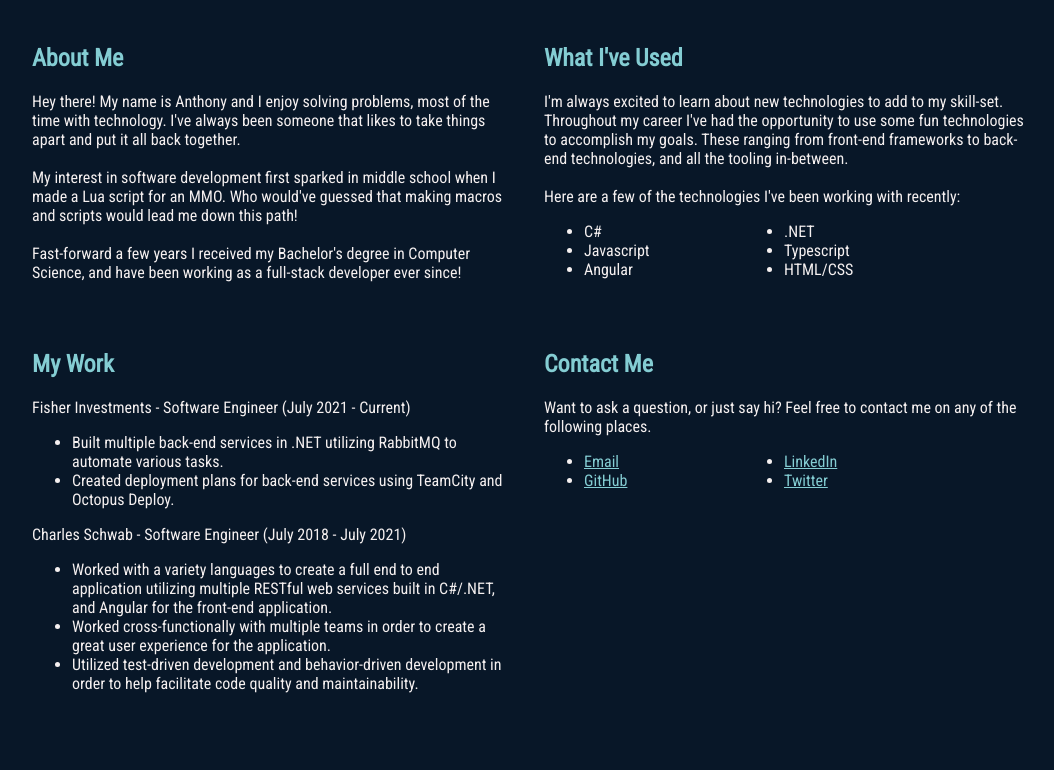
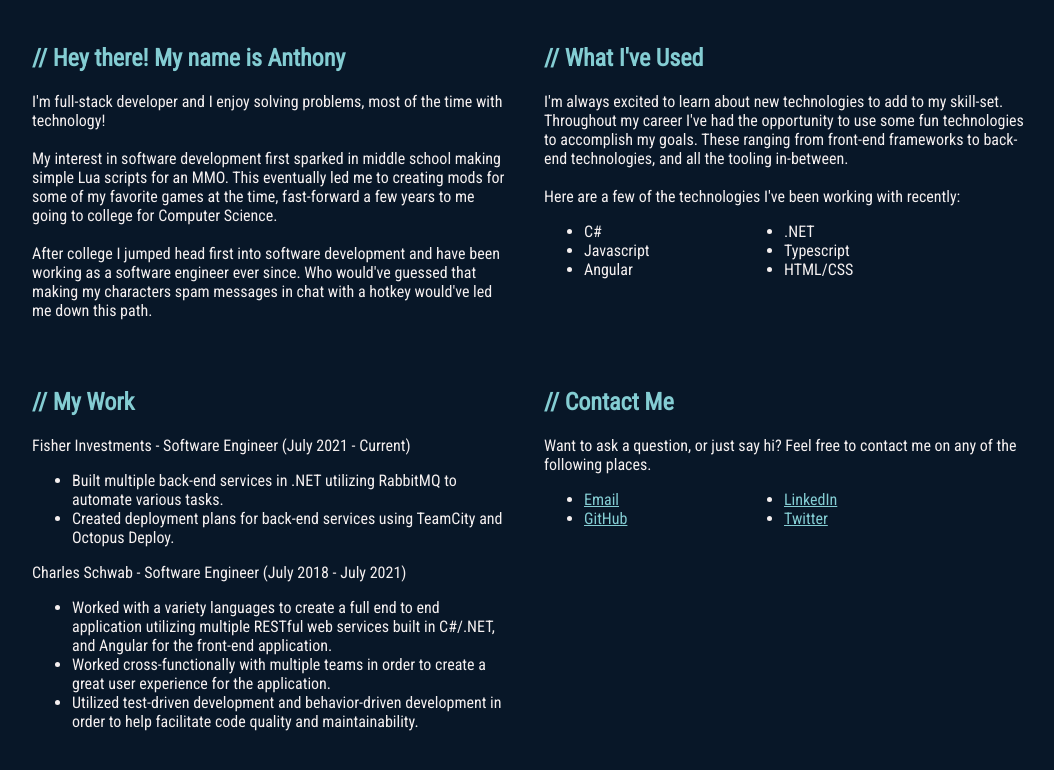
Before and after one commit to AnthonyAlmanza/My-Website, an Angular app: page / in a window 1280 px wide. Shown: the top 770 px of the page, without its empty margins (112-1166 px from the left). Built offline with nearby package versions, Linux system fonts and the light colour scheme.

Commit message:
Updated text in default page

```diff
--- a/src/app/app.component.html
+++ b/src/app/app.component.html
@@ -1,18 +1,19 @@
 <div class="section-box" role="main">
   <section id="section-about">
-    <h1>About Me</h1>
+    <h1>// Hey there! My name is <b>Anthony</b></h1>
     <p>
-      Hey there! My name is Anthony and I enjoy solving problems, most of the time with technology.
-      I've always been someone that likes to take things apart and put it all back together.
-      <br><br>My interest in software development first sparked in middle school when I made a Lua script for an MMO.
-      Who would've guessed that making macros and scripts would lead me down this path!
+      I'm full-stack developer and I enjoy solving problems, most of the time with technology!
       <br><br>
-      Fast-forward a few years I received my Bachelor's degree in Computer Science, and have been working as a full-stack
-      developer ever since!
+      My interest in software development first sparked in middle school making simple Lua scripts for an MMO. This eventually
+      led me to creating mods for some of my favorite games at the time, fast-forward a few years to me going to college for
+      Computer Science.
+      <br><br>
+      After college I jumped head first into software development and have been working as a software engineer ever since.
+      Who would've guessed that making my characters spam messages in chat with a hotkey would've led me down this path.
     </p>
   </section>
   <section id="section-experience">
-    <h1>What I've Used</h1>
+    <h1>// What I've Used</h1>
     <p>
       I'm always excited to learn about new technologies to add to my skill-set.
       Throughout my career I've had the opportunity to use some fun technologies to accomplish my goals. These ranging from
@@ -30,7 +31,7 @@
     </ul>
   </section>
   <section id="section-projects">
-    <h1>My Work</h1>
+    <h1>// My Work</h1>
     <p>
       Fisher Investments - Software Engineer (July 2021 - Current)<br>
     </p>
@@ -49,7 +50,7 @@
     </ul>
   </section>
   <section id="section-contact">
-    <h1>Contact Me</h1>
+    <h1>// Contact Me</h1>
     <p>Want to ask a question, or just say hi? Feel free to contact me on any of the following places.</p>
     <ul class="list-grid">
       <li><a href="mailto:Anthony.Almanza8@gmail.com" target="_blank">Email</a></li>
```
